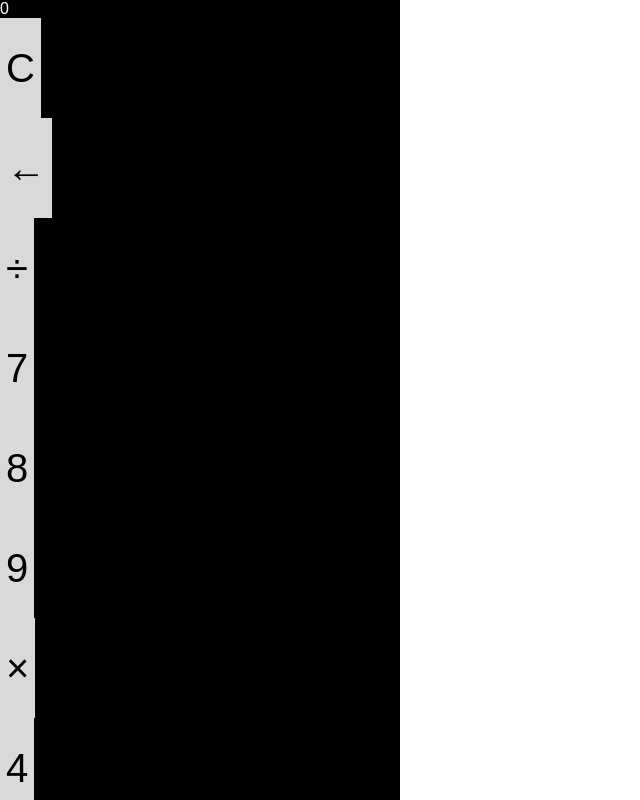
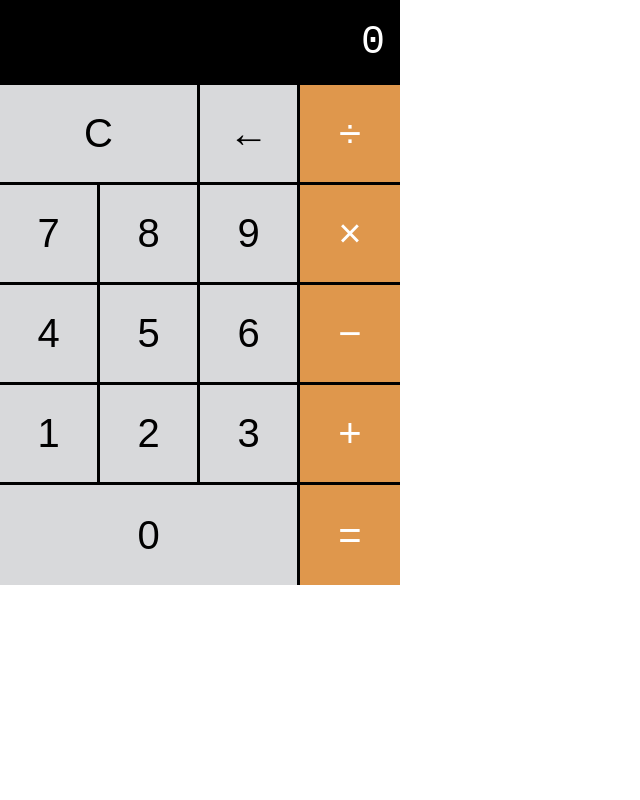
Before and after one commit to phuongv8/frontend-practice, a plain HTML site: page ios-calculator/ios-calculator-grid/index.html in a window 1280 px wide. Shown: the top 800 px of the page, without its empty margins (0-640 px from the left). Drawn offline with Linux system fonts and the light colour scheme.

Commit message:
Update class name to match html

```diff
--- a/ios-calculator/ios-calculator-grid/styles.css
+++ b/ios-calculator/ios-calculator-grid/styles.css
@@ -14,25 +14,19 @@ body {
   font-family: Arial, Helvetica, sans-serif;
 }
 
-.screen {
+.calculator__screen {
   font-family: 'Courier New', Courier, monospace;
   font-size: 40px;
   text-align: right;
   padding: 20px 15px;
 }
 
-.buttons-row {
-  display: grid;
-  grid-template-columns: repeat(4, 1fr);
-  grid-template-rows: 1fr;
-}
-
-.buttons {
+.calculator__buttons {
   display: grid;
   grid-template-columns: repeat(4, 1fr);
 }
 
-.clear-btn {
+.btn--clear {
   grid-column: 1 / span 2;
   grid-row: 1 / span 1;
   text-align: center;
@@ -59,32 +53,32 @@ body {
   background-color: #bbbcbe;
 }
 
-.num-btn,
-.clear-btn,
-.delete-btn {
+.btn--num,
+.btn--clear,
+.btn--delete {
   border-bottom: 3px solid black;
   border-right: 3px solid black;
 }
 
-.operation-btn {
+.btn--operation {
   background-color: #df974c;
   color: white;
   border-bottom: 3px solid black;
 }
 
-.operation-btn:hover {
+.btn--operation:hover {
   background-color: #dfb07e;
 }
 
-.operation-btn:active {
+.btn--operation:active {
   background-color: #dd8d37;
 }
 
-.operation-btn:last-child {
+.btn--operation:last-child {
   border-bottom: none;
 }
 
-.zero-btn {
+.btn--num-zero {
   grid-column: 1 / span 3;
   border-bottom: none;
 }
```
